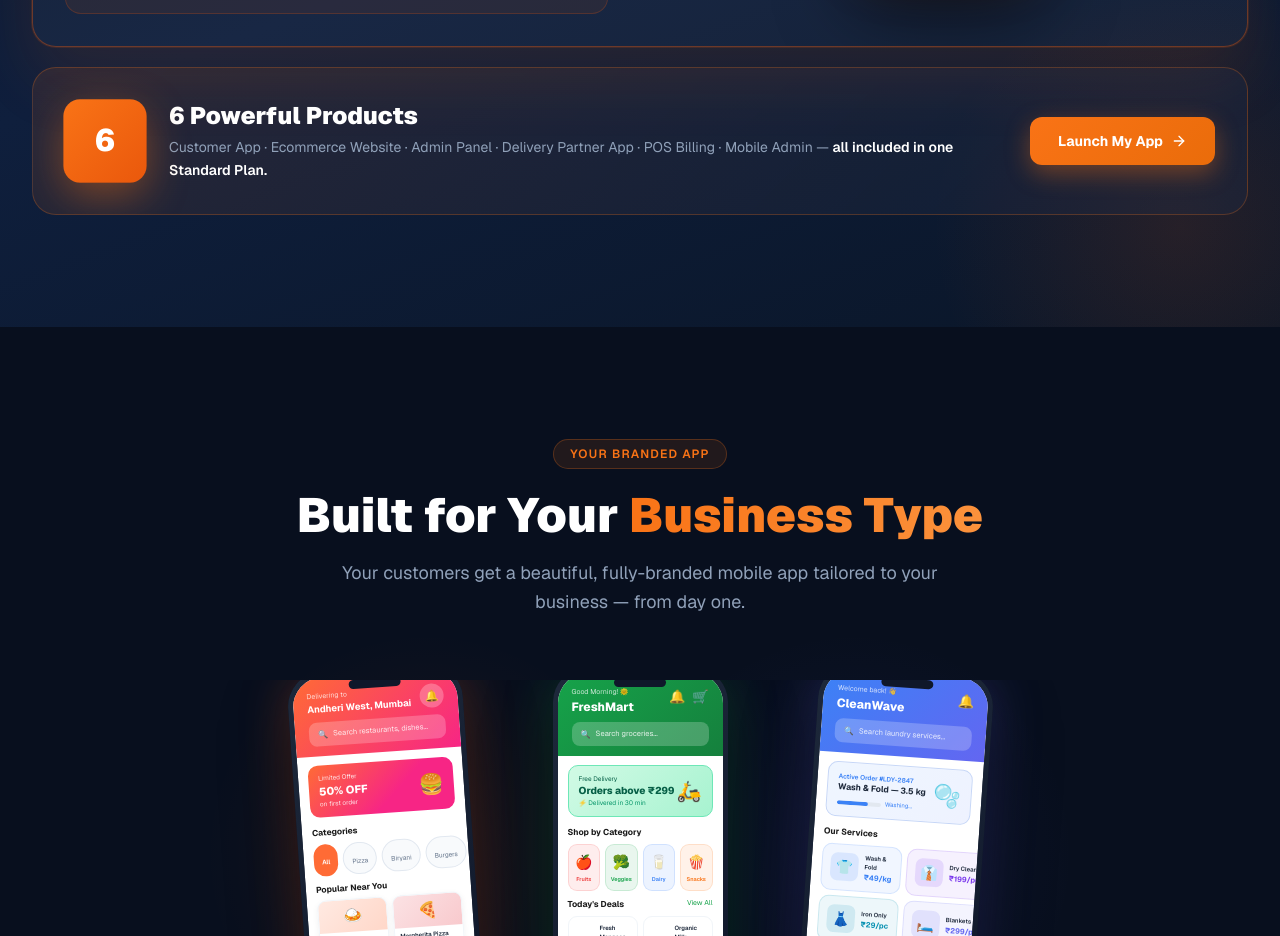
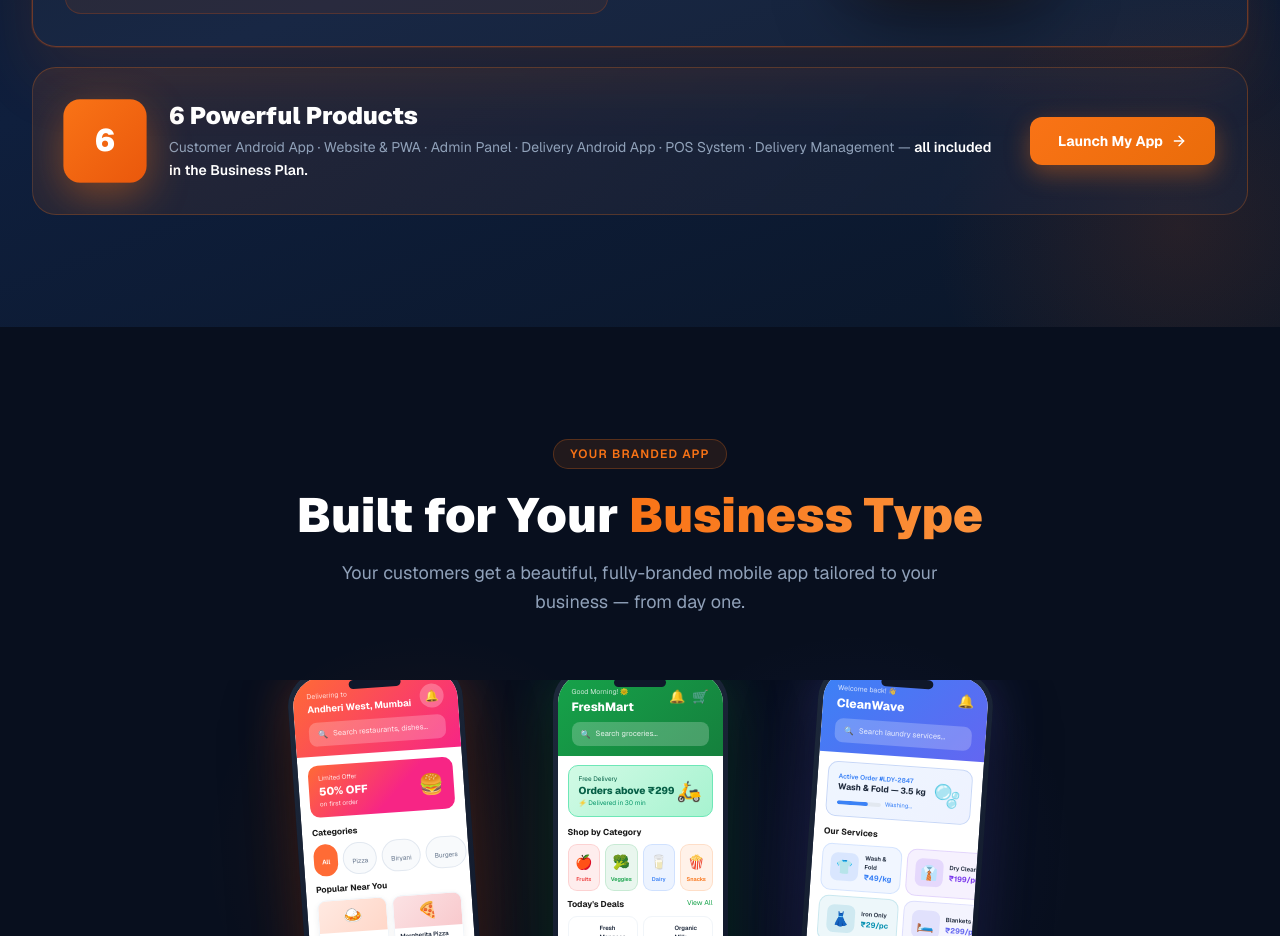
Before and after one commit to quantixtechnology/quantix-website, a Next.js app: page / in a window 1280 px wide. Shown: the part 2400-3336 px from the top of the page. Built offline with nearby package versions, Linux system fonts and the light colour scheme; no server answers.

Commit message:
chore: auto-deploy 2026-06-02 18:16

```diff
--- a/app/sections/WhatIsIncluded.tsx
+++ b/app/sections/WhatIsIncluded.tsx
@@ -798,9 +798,9 @@ export default function WhatIsIncluded() {
                 6 Powerful Products
               </h3>
               <p className="text-slate-400 text-sm leading-relaxed mb-0">
-                Customer App · Ecommerce Website · Admin Panel · Delivery Partner App · POS Billing · Mobile Admin
+                Customer Android App · Website &amp; PWA · Admin Panel · Delivery Android App · POS System · Delivery Management
                 {" "}—{" "}
-                <span className="text-white font-semibold">all included in one Standard Plan.</span>
+                <span className="text-white font-semibold">all included in the Business Plan.</span>
               </p>
             </div>
 
```
